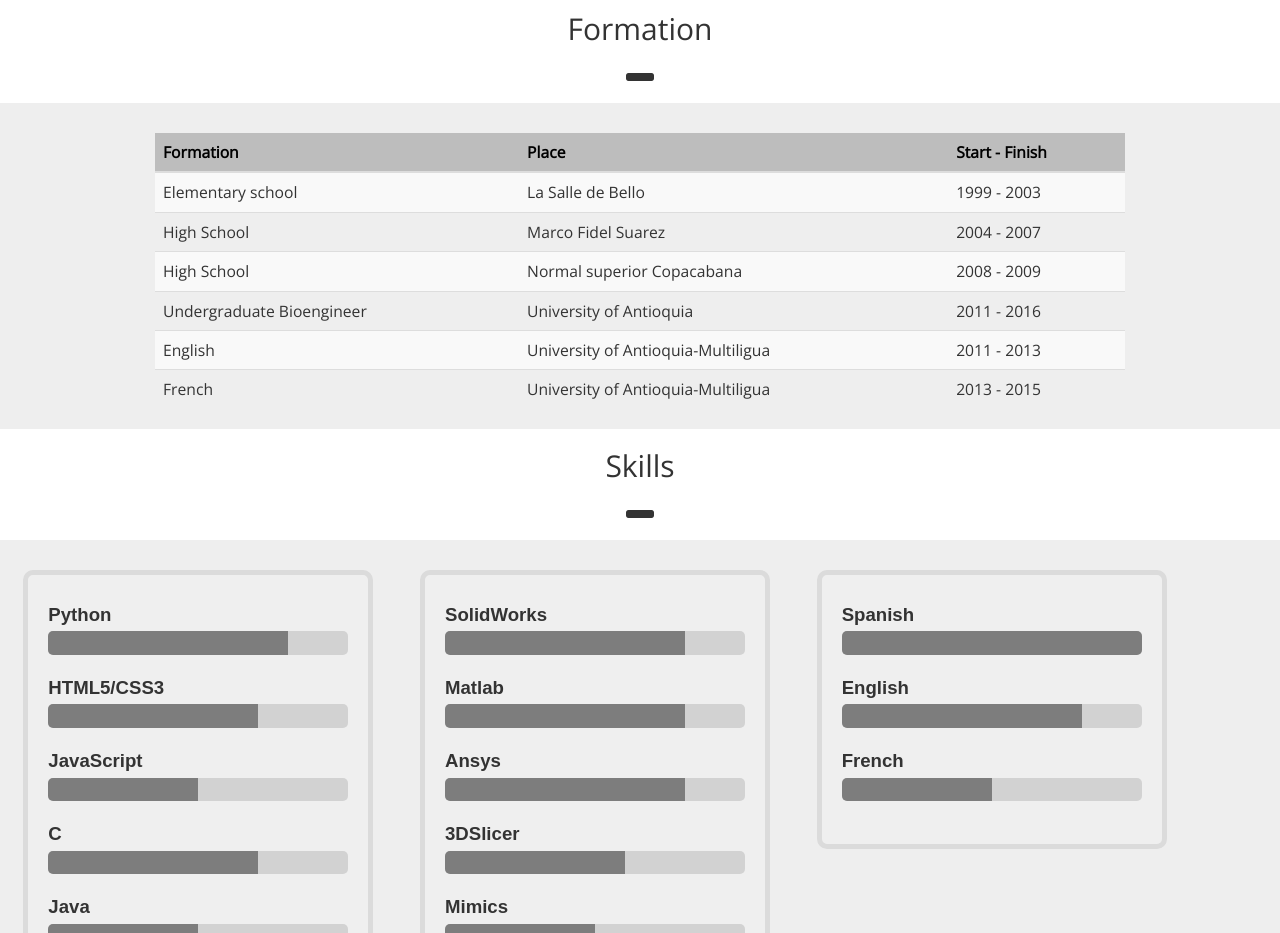
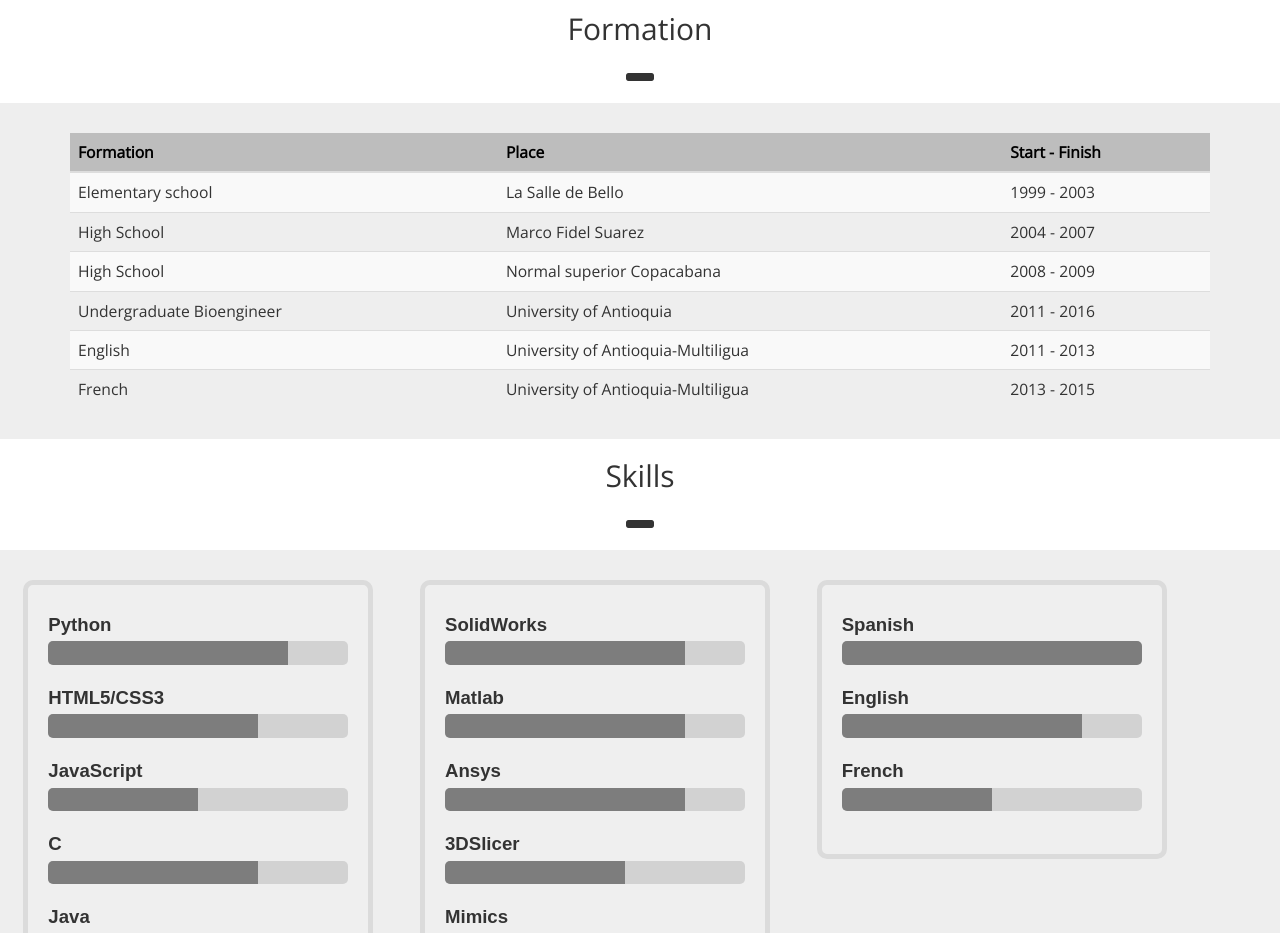
Before and after one commit to qcamiloq/camilo.quiceno.github.io, a plain HTML site: page index.html in a window 1280 px wide. Shown: the part 1280-2213 px from the top of the page. Drawn offline with nearby package versions, Linux system fonts and the light colour scheme.

Commit message:
fix the table margin

```diff
--- a/CSS/style.css
+++ b/CSS/style.css
@@ -155,7 +155,9 @@ position:relative;
 .value-100 { width: 100%; }
 
 .table-margin{
-	margin:30px 85px 20px 85px;
+	margin:auto;
+  margin-bottom: 30px;
+  margin-top: 30px;
 	font-size: 112%;
 }
 
```
